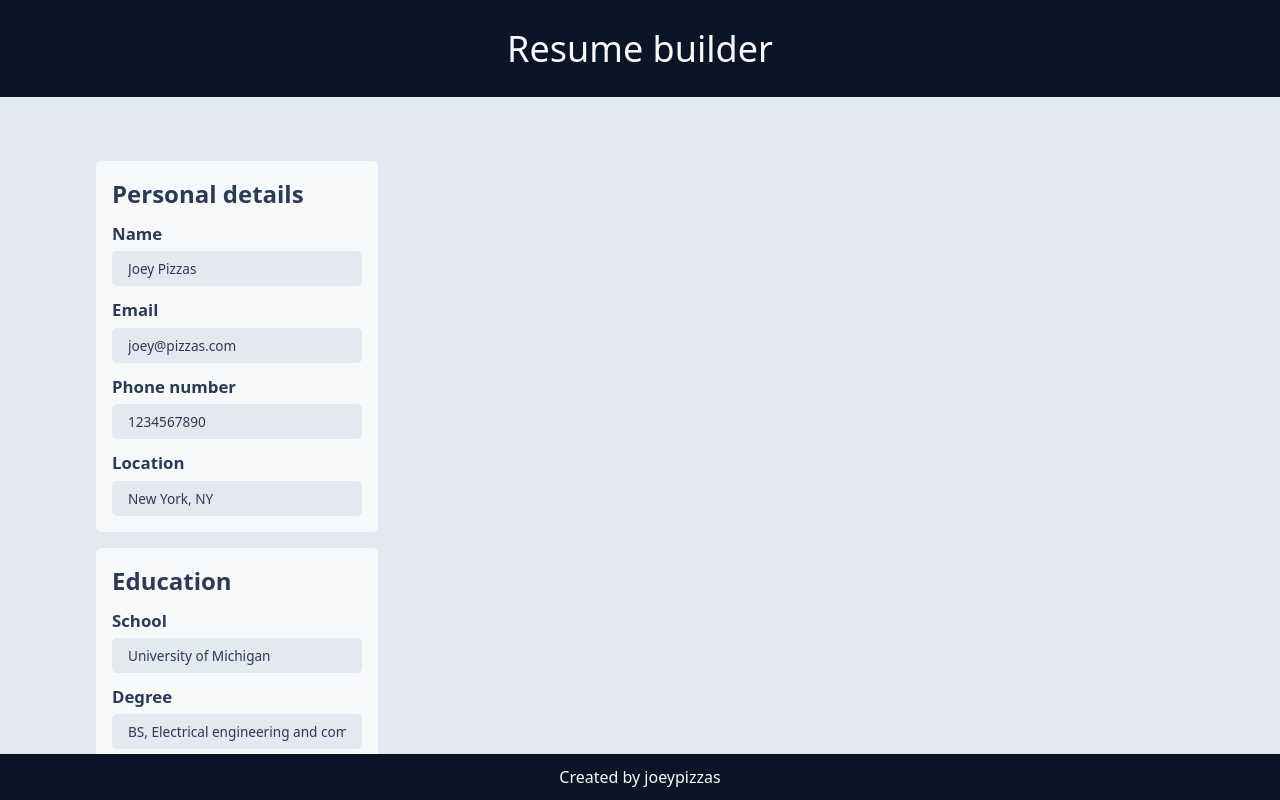
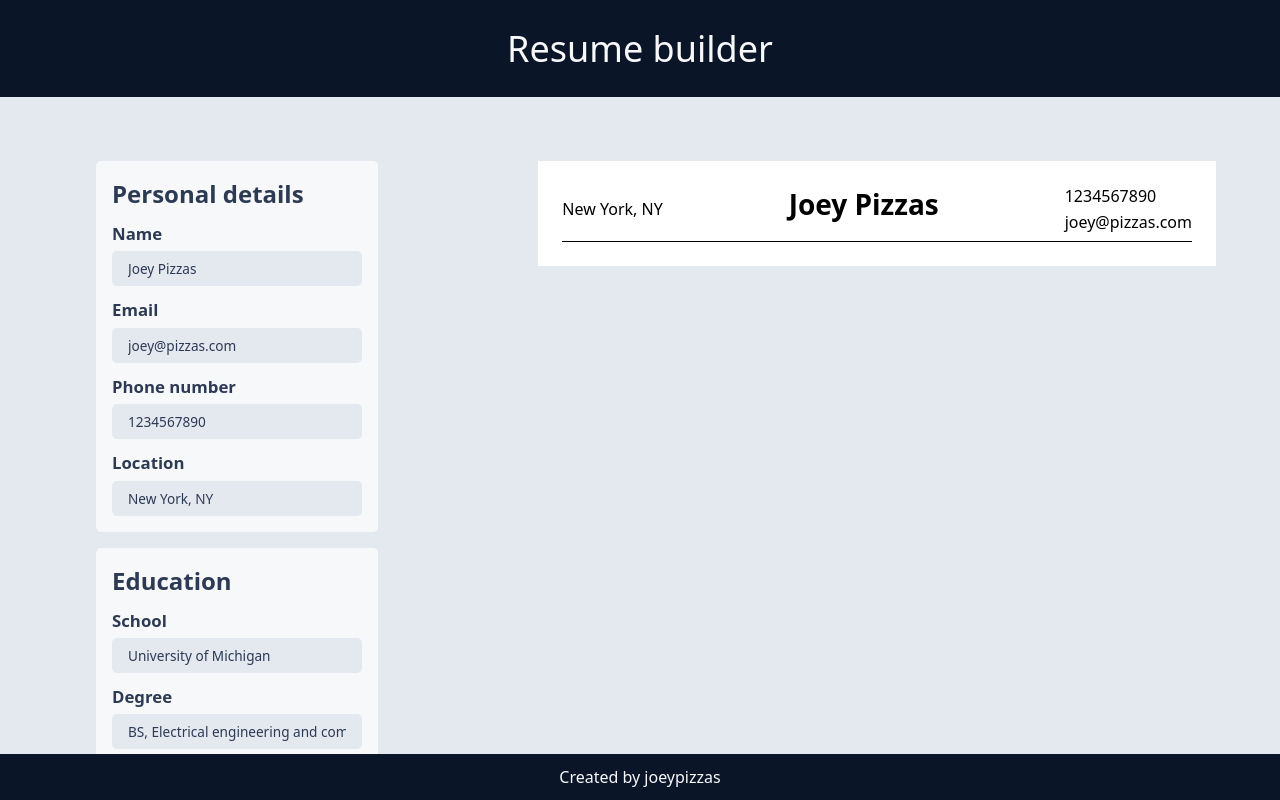
Before and after one commit to joeypizzas/resume-app, a React (Vite) app: page / in a window 1280 px wide. Built offline with nearby package versions, Linux system fonts and the light colour scheme.

Commit message:
Invoked PreviewHeader

```diff
--- a/src/components/ResumePreview/ResumePreview.css
+++ b/src/components/ResumePreview/ResumePreview.css
@@ -4,6 +4,7 @@
   display: flex;
   flex-direction: column;
   gap: 1rem;
-  background-color: var(--color-border);
-  overflow-y: auto;
+  background-color: var(--preview-bg);
+  padding: 1.5rem;
+  color: var(--preview-black);
 }
--- a/src/components/ResumePreview/ResumePreview.jsx
+++ b/src/components/ResumePreview/ResumePreview.jsx
@@ -1,7 +1,17 @@
 // ResumePreview component
 
 import "./ResumePreview.css";
+import { PreviewHeader } from "../PreviewHeader/PreviewHeader.jsx";
 
 export function ResumePreview() {
-  return <div className="resume-preview"></div>;
+  return (
+    <div className="resume-preview">
+      <PreviewHeader
+        location="New York, NY"
+        name="Joey Pizzas"
+        phone="1234567890"
+        email="joey@pizzas.com"
+      ></PreviewHeader>
+    </div>
+  );
 }
```
